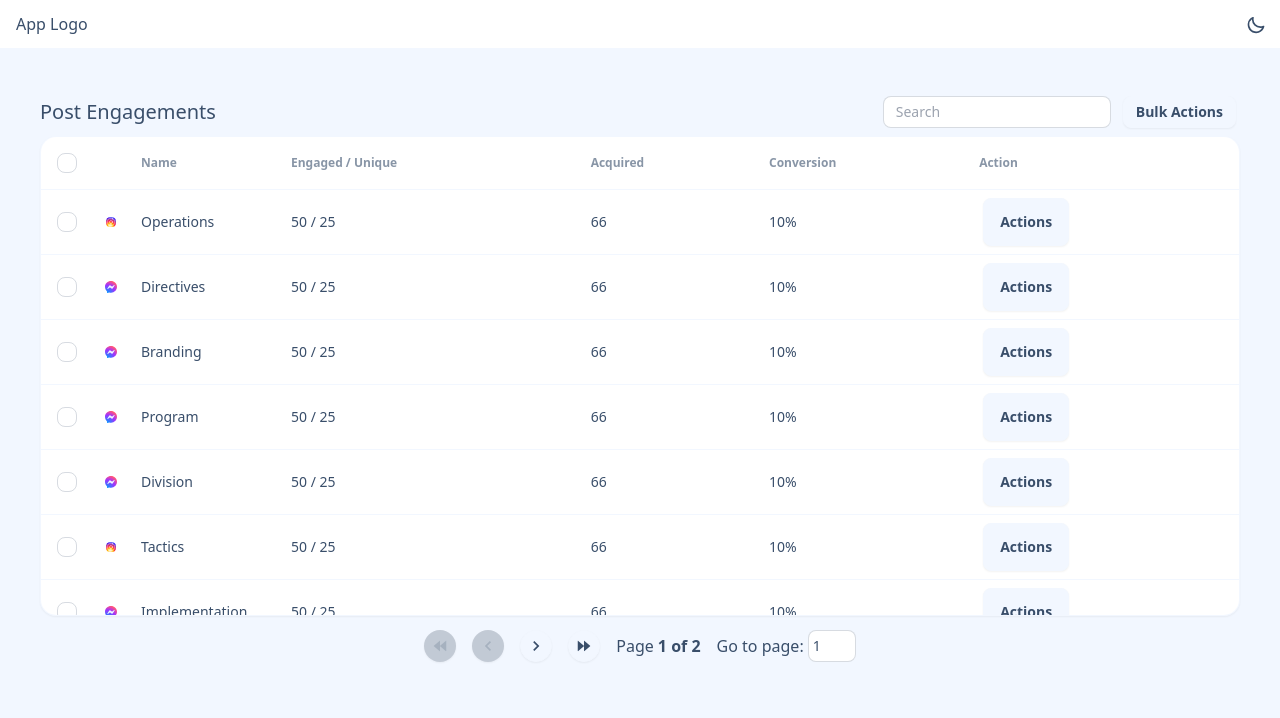
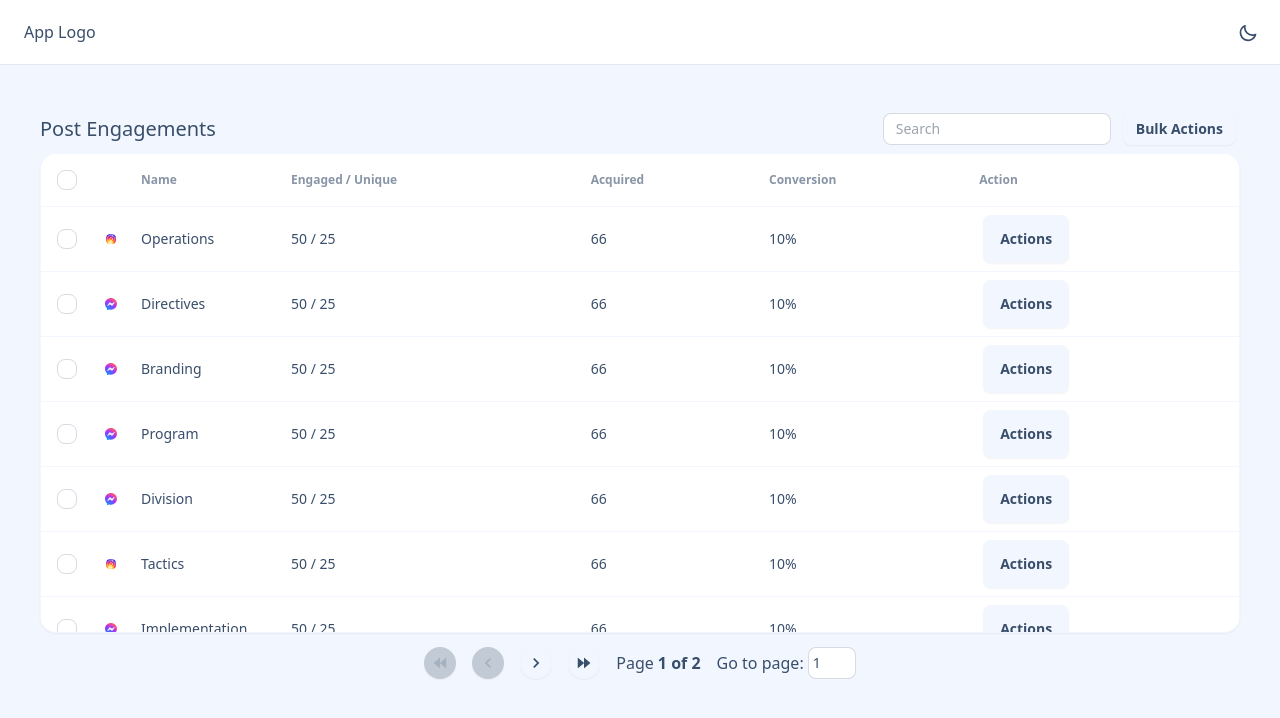
Before and after one commit to ogunsolahabib/clepher-post-engagements, a React (Vite) app: page /post-engagement in a window 1280 px wide. Shown: the top 718 px of the page. Built offline with nearby package versions, Linux system fonts and the light colour scheme.

Commit message:
sticky headers

```diff
--- a/src/components/sections/Header.tsx
+++ b/src/components/sections/Header.tsx
@@ -2,9 +2,9 @@ import { Link } from "react-router-dom";
 import ThemeSwitcher from "../ui/ThemeSwitcher";
 
 export default function Header() {
-    return <header className="header bg-base-100 sticky inset-0">
+    return <header className="navbar bg-base-100 sticky inset-0  z-20 border-b border-b-base-300">
         <div className="container mx-auto">
-            <div className="flex justify-between items-center">
+            <div className="flex justify-between items-center w-full ">
                 <Link to="/"><span className="p-4">App Logo</span></Link>
                 <ThemeSwitcher />
             </div>
--- a/src/components/ui/Table.tsx
+++ b/src/components/ui/Table.tsx
@@ -14,7 +14,7 @@ export default function Table({ columns, data }: TableProps) {
     return <Card className="card overflow-x-auto md:h-[60vh]">
         <CardBody>
             <table className="table table-sm bg-base-100 px-6">
-                <thead>
+                <thead className="sticky top-0 z-50 bg-base-100">
                     <tr>
                         {columns.map((column, index) => (
                             <th key={typeof column.title === "string" ? column.title : index} style={column.width ? { width: column.width } : undefined}>{column.title}</th>
```
